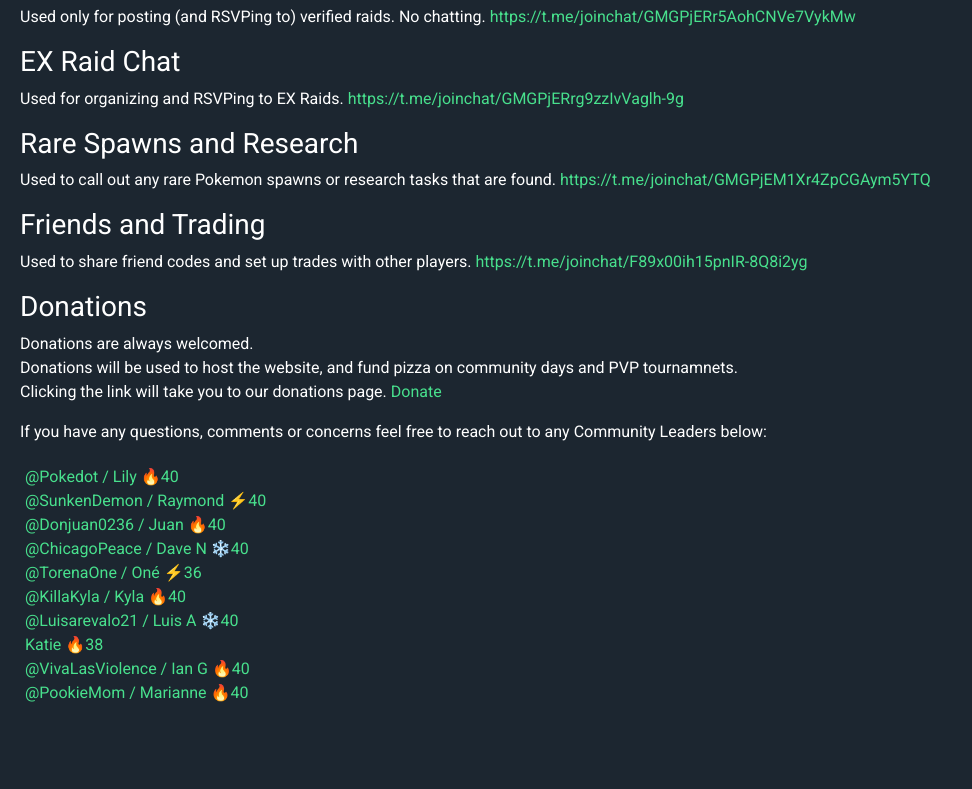
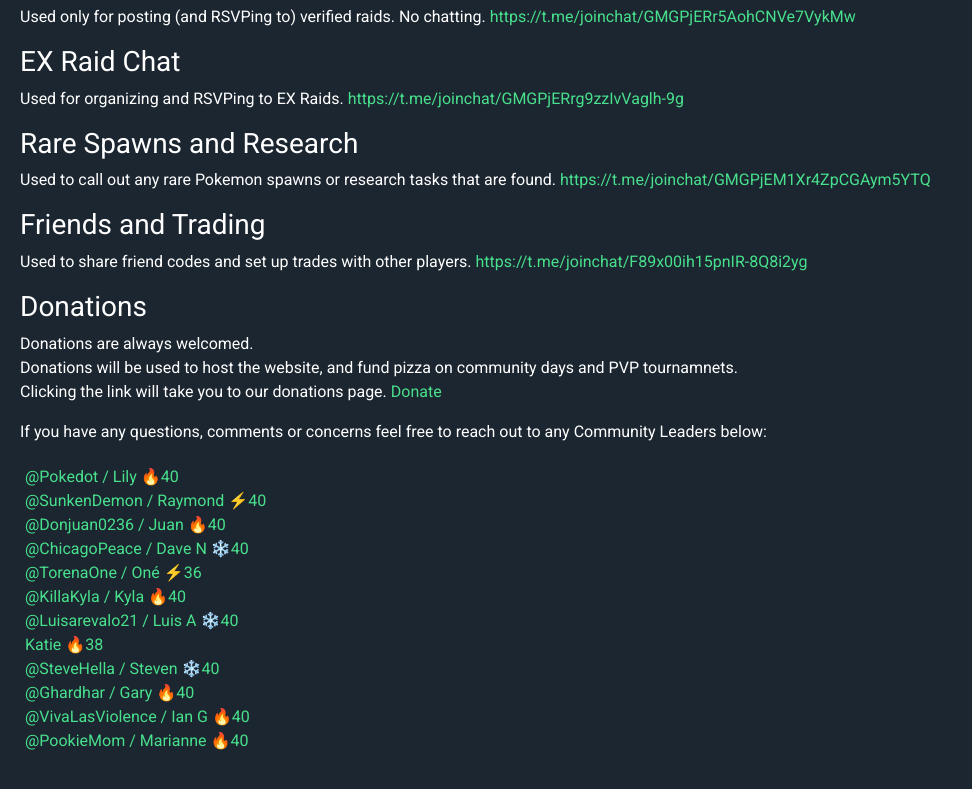
Before and after one commit to luisarevalo21/epicpancake, a plain HTML site: page Welcome.html in a window 1280 px wide. Shown: the part 430-1219 px from the top of the page, without its empty margins (0-972 px from the left). Before the commit the page ends 1171 px from the top, so only its background shows below. Drawn offline with nearby package versions, Linux system fonts and the light colour scheme.

Commit message:
fixed bugs

```diff
--- a/Welcome.html
+++ b/Welcome.html
@@ -168,6 +168,8 @@
 				<li><a href="https://t.me/killakyla">@KillaKyla / Kyla 🔥40</a></li>
 				<li><a href="">@Luisarevalo21 / Luis A ❄️40</a></li>
 				<li><a href="">Katie 🔥38</li></a>
+				<li><a href="https://t.me/SteveHella">@SteveHella / Steven ❄️40</a></li>
+				<li><a href="https://t.me/Ghardhar">@Ghardhar / Gary 🔥40</a></li>
 				<li><a href="https://t.me/">@VivaLasViolence / Ian G 🔥40</a></li>
 				<li><a href="https://t.me/PookieMom">@PookieMom / Marianne 🔥40</a></li>
 			</ul>
```
Also changed, not shown: exRaidList.html (+2 -1 lines), index.html (+1 -1 lines).
